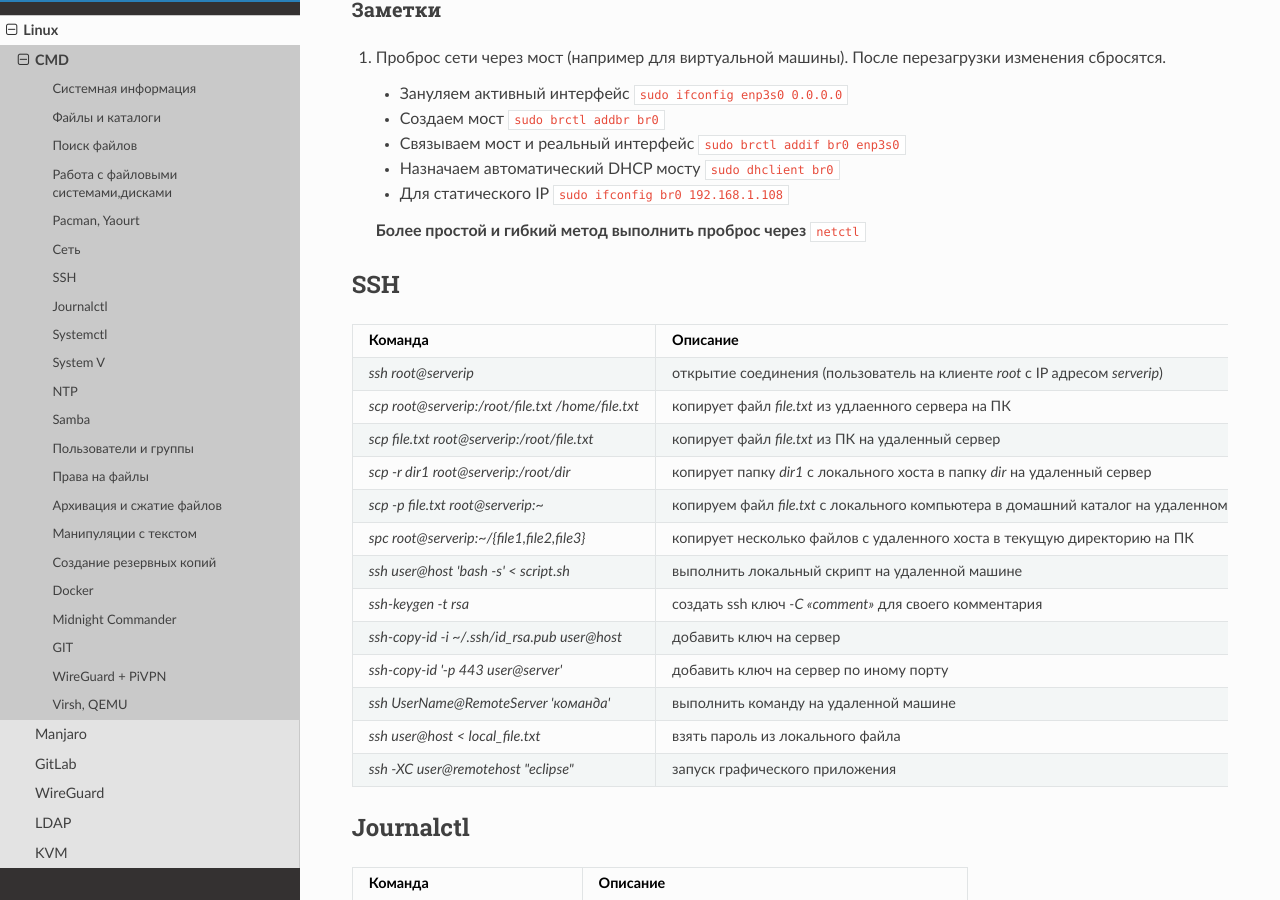
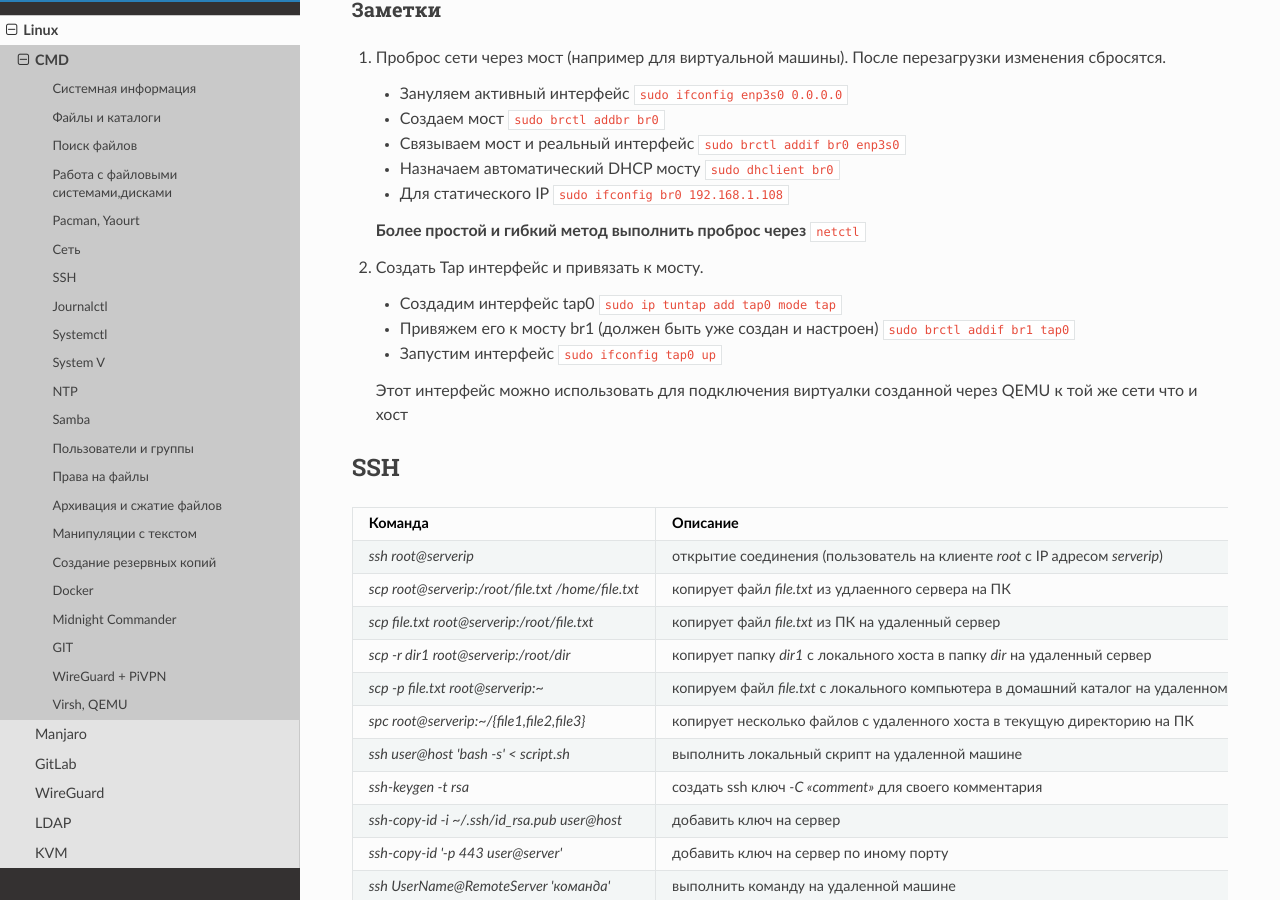
Before and after one commit to svyatoslav-p/general_notes, a Sphinx documentation site: the page built from source/linux/cmd_general.rst, in a window 1280 px wide and 900 px high, scrolled down 3306 px. Built offline with Sphinx 7.4.7 and the Read the Docs theme 2.0.0, drawn with Linux system fonts in a browser that asks for light colours.

Commit message:
feat: network

```diff
--- a/source/linux/cmd_general.rst
+++ b/source/linux/cmd_general.rst
@@ -205,6 +205,14 @@ Pacman, Yaourt
    - Для статического IP ``sudo ifconfig br0 192.168.1.108``
 
    **Более простой и гибкий метод выполнить проброс через** ``netctl``
+
+#. Создать Tap интерфейс и привязать к мосту.
+
+   - Создадим интерфейс tap0 ``sudo ip tuntap add tap0 mode tap``
+   - Привяжем его к мосту br1 (должен быть уже создан и настроен) ``sudo brctl addif br1 tap0``
+   - Запустим интерфейс ``sudo ifconfig tap0 up``
+
+   Этот интерфейс можно использовать для подключения виртуалки созданной через QEMU к той же сети что и хост
 
 SSH
 ***
```
Also changed, not shown: 5 other files.
